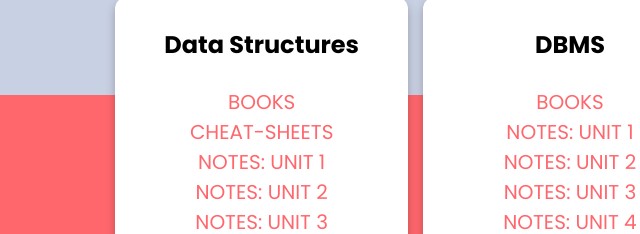
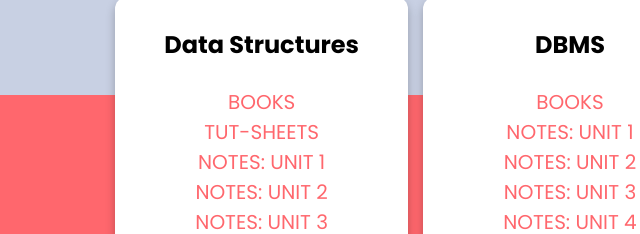
Before and after one commit to Igdtuwresource/g, a plain HTML site: page index.html in a window 1280 px wide. Shown: the part 281-515 px from the top of the page, 70-710 px from the left. Drawn offline with Linux system fonts and the light colour scheme.

Commit message:
Update index.html

```diff
--- a/index.html
+++ b/index.html
@@ -27,7 +27,7 @@
            <div class="details">
 
             <div class="job"><a href="https://drive.google.com/drive/folders/1RuxeLQnj17GXrmOmU0sSrNOv96gba4Wv?usp=sharing">BOOKS</a></div>
-            <div class="job"><a href="https://drive.google.com/file/d/1Wrw0LcM-gsxfGeOWUlDM6GOij7I3fU4Q/view?usp=sharing">CHEAT-SHEETS</a></div>
+            <div class="job"><a href="https://drive.google.com/drive/folders/1BI4d-pw8dT9nY7qsrv6HxLPm4veYt3vo?usp=sharing">TUT-SHEETS</a></div>
 
             <div class="job"><a href="https://drive.google.com/drive/folders/103-4F5LT3uYsKA2aRwe0pGXX-5McGlvo?usp=sharing">NOTES: UNIT 1</a></div>
             <div class="job"><a href="https://drive.google.com/drive/folders/1ovz_3awnHjxuRaFbZGgUD4mGz_La4IJ-?usp=sharing">NOTES: UNIT 2</a></div>
```
